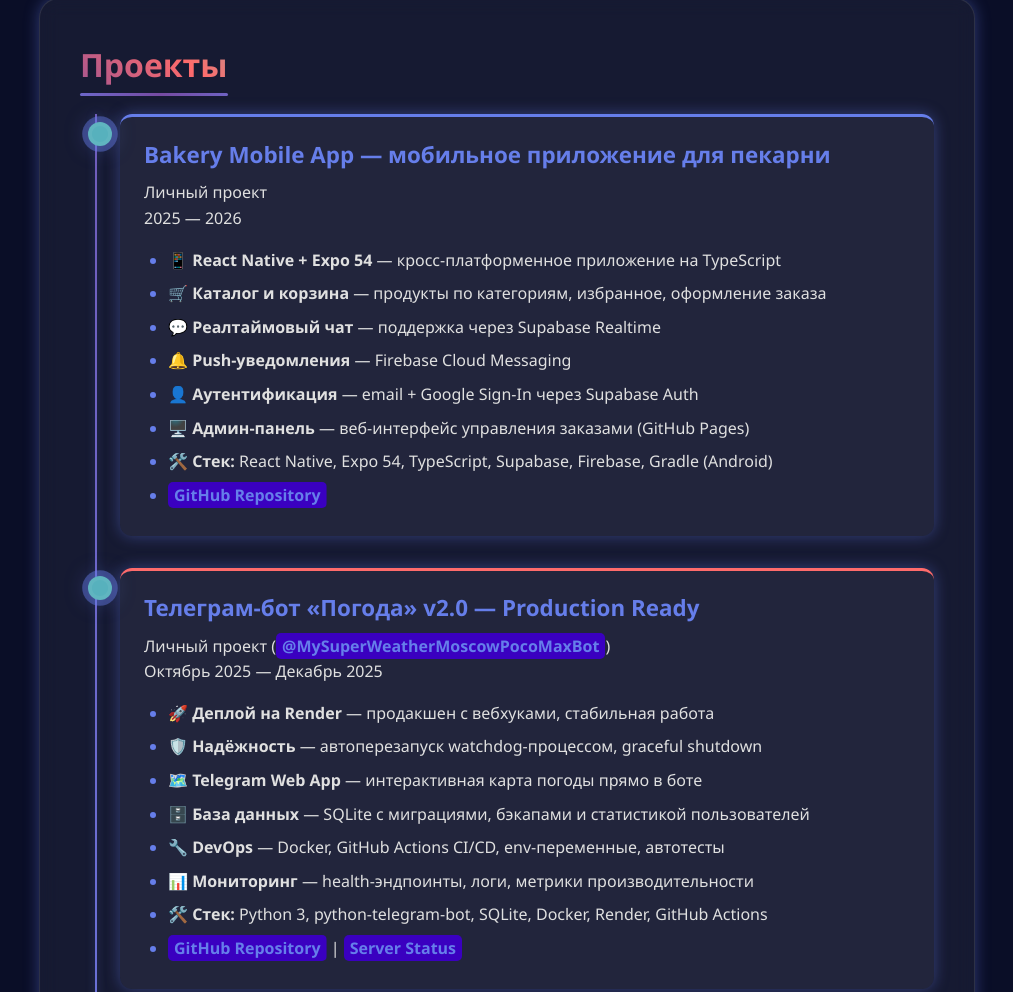
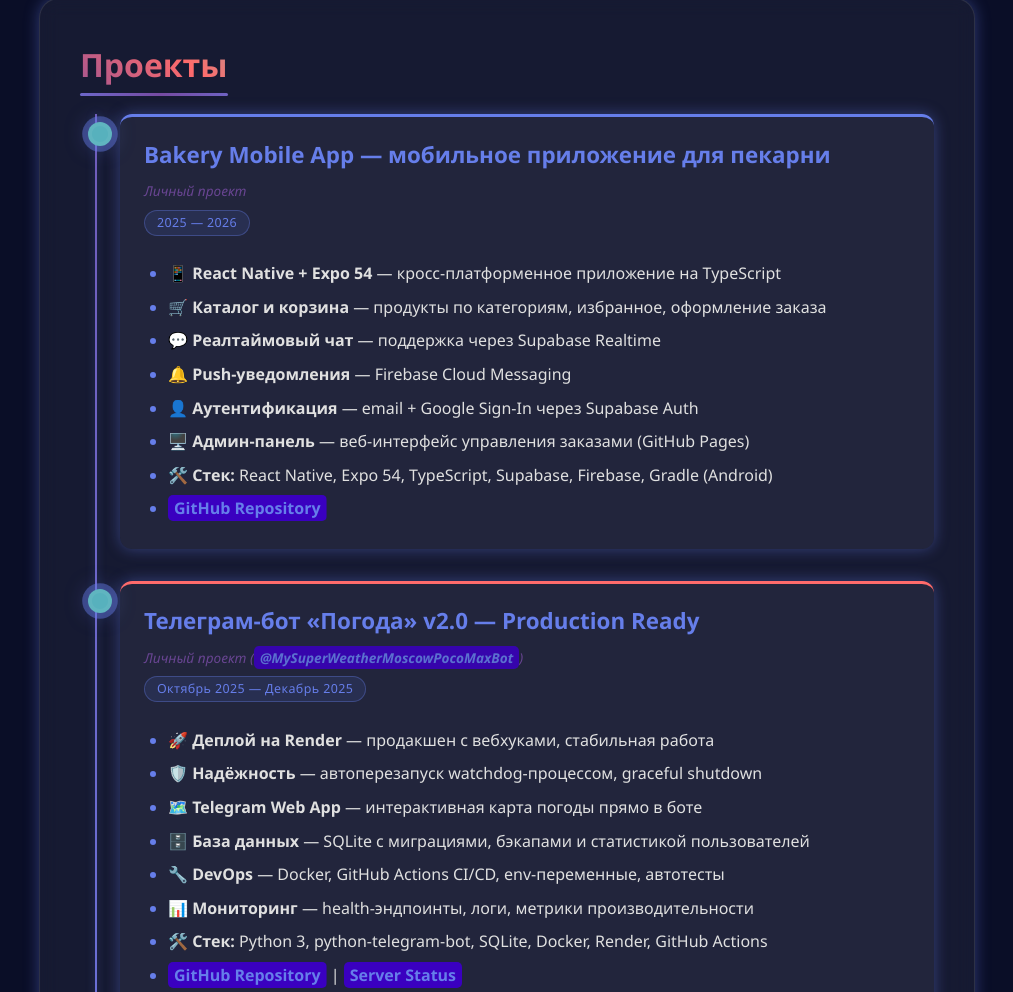
Before and after one commit to platezkaivan-droid/resume, a plain HTML site: page index.html in a window 1280 px wide. Shown: the part 1784-2776 px from the top of the page, without its empty margins (133-1146 px from the left). Drawn offline with Linux system fonts and the light colour scheme; animation ran at ten frames a second.

Commit message:
feat: style .company italic + .date badge in timeline

```diff
--- a/styles.css
+++ b/styles.css
@@ -950,6 +950,33 @@
     color: var(--accent-color);
     margin-bottom: 0.5rem;
     font-size: 1.4rem;
+}
+
+/* название проекта (личный, open source и т.д.) */
+.timeline-content .company {
+    font-size: 0.85rem;
+    color: var(--accent-secondary);
+    font-style: italic;
+    margin: 0.2rem 0 0.4rem;
+    opacity: 0.85;
+}
+
+/* бейдж с датой */
+.timeline-content .date {
+    display: inline-block;
+    font-size: 0.78rem;
+    padding: 2px 12px;
+    border-radius: 20px;
+    background: rgba(102, 126, 234, 0.12);
+    border: 1px solid rgba(102, 126, 234, 0.35);
+    color: var(--accent-color);
+    margin-bottom: 0.6rem;
+    letter-spacing: 0.03em;
+}
+
+body.light-theme .timeline-content .date {
+    background: rgba(91, 108, 255, 0.08);
+    border-color: rgba(91, 108, 255, 0.3);
 }
 
 .timeline-content ul {
```
